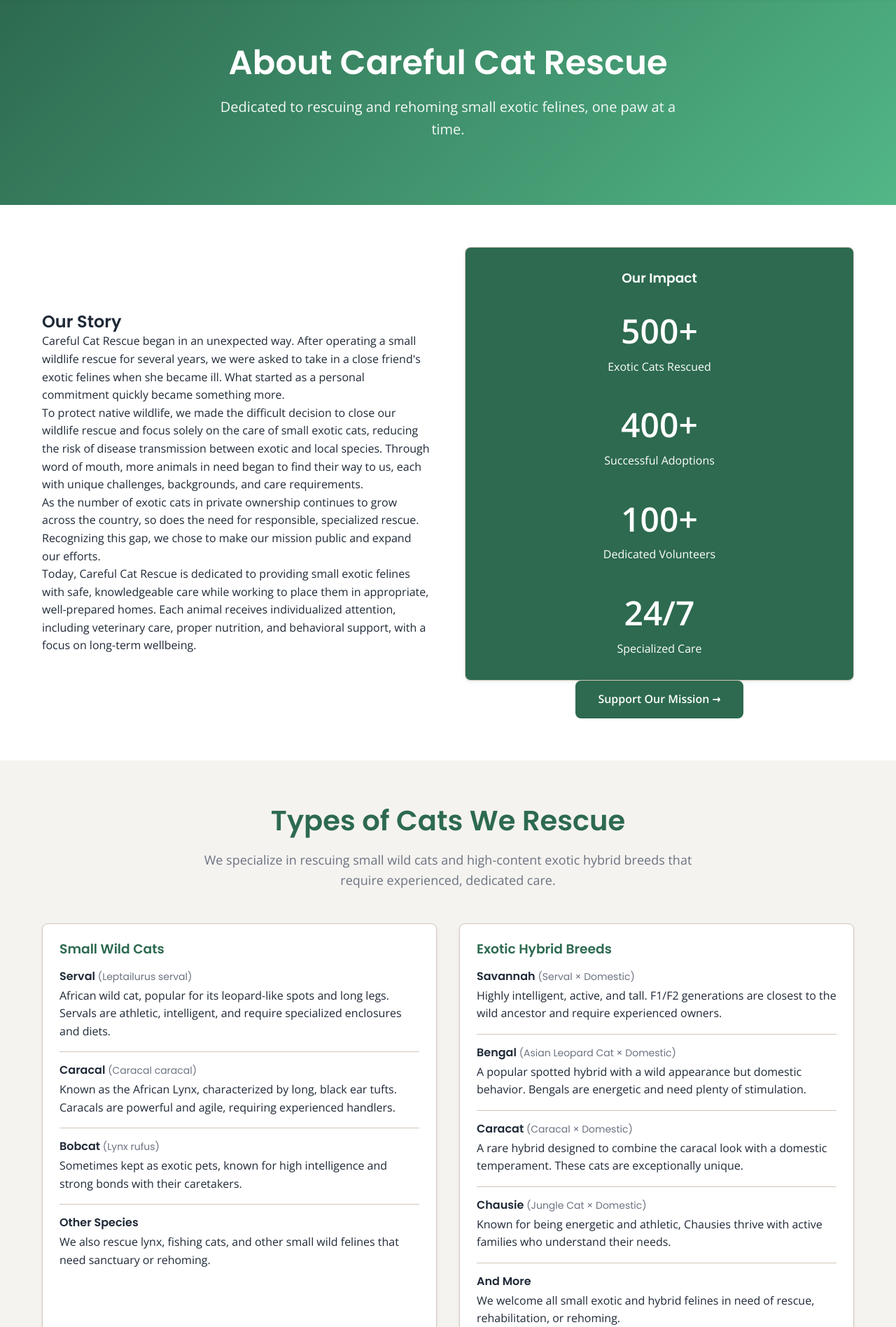
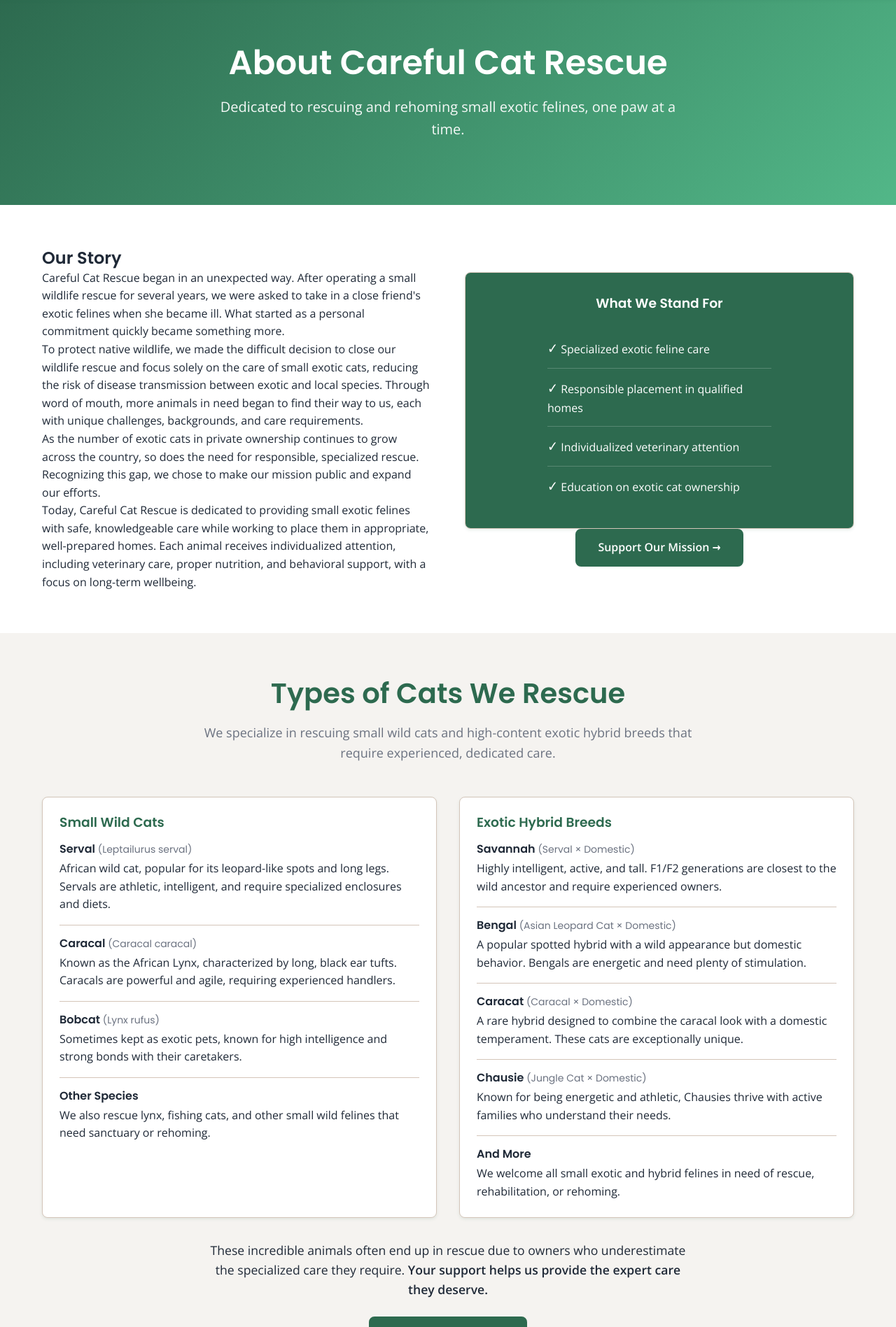
Before and after one commit to jamesbaldwings/Carefulcat, a PHP site: page /about.php in a window 1280 px wide. Shown: the part 83-1980 px from the top of the page at 70% size. Run offline with PHP 8.4, Linux system fonts and the light colour scheme; data comes from the database, SQL or seed files in the repository; some libraries are stand-ins or nearby versions.

Commit message:
Replace fake stats with authentic content, fix embellished claims sitewide

```diff
--- a/public_html/about.php
+++ b/public_html/about.php
@@ -34,23 +34,19 @@ require_once __DIR__ . '/includes/header.php';
             <div>
                 <div class="card">
                     <div class="card-content" style="background-color: var(--primary-color); color: white; text-align: center; padding: 2rem;">
-                        <h3 style="color: white; margin-bottom: 1.5rem;">Our Impact</h3>
-                        <div class="grid grid-2" style="gap: 2rem;">
-                            <div>
-                                <div style="font-size: 3rem; font-weight: bold;">500+</div>
-                                <div>Exotic Cats Rescued</div>
+                        <h3 style="color: white; margin-bottom: 1.5rem;">What We Stand For</h3>
+                        <div style="text-align: left; max-width: 320px; margin: 0 auto;">
+                            <div style="padding: 0.75rem 0; border-bottom: 1px solid rgba(255,255,255,0.2);">
+                                <strong style="font-size: 1.25rem;">&#10003;</strong> Specialized exotic feline care
                             </div>
-                            <div>
-                                <div style="font-size: 3rem; font-weight: bold;">400+</div>
-                                <div>Successful Adoptions</div>
+                            <div style="padding: 0.75rem 0; border-bottom: 1px solid rgba(255,255,255,0.2);">
+                                <strong style="font-size: 1.25rem;">&#10003;</strong> Responsible placement in qualified homes
                             </div>
-                            <div>
-                                <div style="font-size: 3rem; font-weight: bold;">100+</div>
-                                <div>Dedicated Volunteers</div>
+                            <div style="padding: 0.75rem 0; border-bottom: 1px solid rgba(255,255,255,0.2);">
+                                <strong style="font-size: 1.25rem;">&#10003;</strong> Individualized veterinary attention
                             </div>
-                            <div>
-                                <div style="font-size: 3rem; font-weight: bold;">24/7</div>
-                                <div>Specialized Care</div>
+                            <div style="padding: 0.75rem 0;">
+                                <strong style="font-size: 1.25rem;">&#10003;</strong> Education on exotic cat ownership
                             </div>
                         </div>
                     </div>
--- a/public_html/donate.php
+++ b/public_html/donate.php
@@ -4,8 +4,8 @@ require_once __DIR__ . '/includes/db.php';
 require_once __DIR__ . '/includes/functions.php';
 
 $pageTitle = 'Donate - Help Rescue Small Exotic Cats';
-$metaDescription = 'Support Careful Cat Rescue with a tax-deductible donation. Your contribution helps us rescue, rehabilitate, and rehome small exotic cats including servals, savannahs, bengals, and caracals.';
-$metaKeywords = 'donate exotic cat rescue, support exotic feline sanctuary, exotic cat charity, tax deductible donation, sponsor exotic cat, Murfreesboro TN nonprofit';
+$metaDescription = 'Support Careful Cat Rescue with a donation. Your contribution helps us rescue, rehabilitate, and rehome small exotic cats including servals, savannahs, bengals, and caracals.';
+$metaKeywords = 'donate exotic cat rescue, support exotic feline sanctuary, exotic cat charity, donate to exotic cat rescue, sponsor exotic cat, Murfreesboro TN nonprofit';
 
 // Get sponsor cat if specified
 $sponsorCatId = isset($_GET['sponsor']) ? sanitize($_GET['sponsor']) : '';
@@ -199,7 +199,7 @@ require_once __DIR__ . '/includes/header.php';
                 <div class="card">
                     <div class="card-content">
                         <h3>Tax Deductible</h3>
-                        <p>Careful Cat Rescue is a registered 501(c)(3) nonprofit organization. Your donation is tax-deductible to the full extent allowed by law.</p>
+                        <p>Your donation directly supports the rescue, rehabilitation, and rehoming of small exotic cats in our care. Thank you for your generosity.</p>
                         <p style="font-size: 0.9rem; color: var(--text-light); margin-bottom: 0;">You will receive a receipt via email for your tax records.</p>
                     </div>
                 </div>
--- a/public_html/faq.php
+++ b/public_html/faq.php
@@ -134,7 +134,7 @@ require_once __DIR__ . '/includes/header.php';
             <div class="card mb-3">
                 <div class="card-content">
                     <h4>Are donations tax-deductible?</h4>
-                    <p>Yes! Careful Cat Rescue is a registered 501(c)(3) nonprofit organization. All donations are tax-deductible to the extent allowed by law. We'll provide a receipt for your records.</p>
+                    <p>We are working toward our 501(c)(3) nonprofit status. Please contact us for the latest information about the tax-deductibility of your donation. We provide receipts for all contributions.</p>
                 </div>
             </div>
 
--- a/public_html/includes/footer.php
+++ b/public_html/includes/footer.php
@@ -81,7 +81,7 @@
             <div class="footer-bottom">
                 <div class="footer-bottom-left">
                     <p>&copy; <?php echo date('Y'); ?> <?php echo e(SITE_NAME); ?>. All rights reserved.</p>
-                    <p>Made with ❤️ for small exotic cats in need | 501(c)(3) Non-Profit Organization</p>
+                    <p>Made with ❤️ for small exotic cats in need</p>
                 </div>
                 <div class="footer-bottom-right">
                     <a href="/privacy.php">Privacy Policy</a>
--- a/public_html/includes/header.php
+++ b/public_html/includes/header.php
@@ -79,7 +79,7 @@ $ogImg = isset($ogImage) ? e($ogImage) : ASSETS_URL . '/images/careful_cat_logo_
                 "closes": "16:00"
             }
         ],
-        "nonprofitStatus": "501(c)(3)",
+        "nonprofitStatus": "pending",
         "areaServed": {
             "@type": "State",
             "name": "Tennessee"
--- a/public_html/sponsors.php
+++ b/public_html/sponsors.php
@@ -150,7 +150,7 @@ require_once __DIR__ . '/includes/header.php';
             <div class="card">
                 <div class="card-content">
                     <h4>📣 Brand Visibility</h4>
-                    <p>Reach thousands of exotic cat lovers and animal welfare advocates through our website and social media.</p>
+                    <p>Gain visibility among exotic cat enthusiasts and animal welfare supporters through our website and social media channels.</p>
                 </div>
             </div>
 
@@ -164,7 +164,7 @@ require_once __DIR__ . '/includes/header.php';
             <div class="card">
                 <div class="card-content">
                     <h4>🎯 Tax Benefits</h4>
-                    <p>Sponsorships are tax-deductible as we are a registered 501(c)(3) nonprofit organization.</p>
+                    <p>Sponsorship contributions may be tax-deductible. Contact us for details about our nonprofit status.</p>
                 </div>
             </div>
         </div>
--- a/public_html/terms.php
+++ b/public_html/terms.php
@@ -65,7 +65,7 @@ require_once __DIR__ . '/includes/header.php';
                     <ul>
                         <li>All donations are voluntary and non-refundable</li>
                         <li>Donations are processed through secure third-party payment processors</li>
-                        <li>We will provide a tax receipt for tax-deductible donations</li>
+                        <li>We will provide a receipt for your donation</li>
                         <li>Donations will be used to support our rescue operations and mission</li>
                         <li>We reserve the right to use donations where they are most needed</li>
                     </ul>
```
